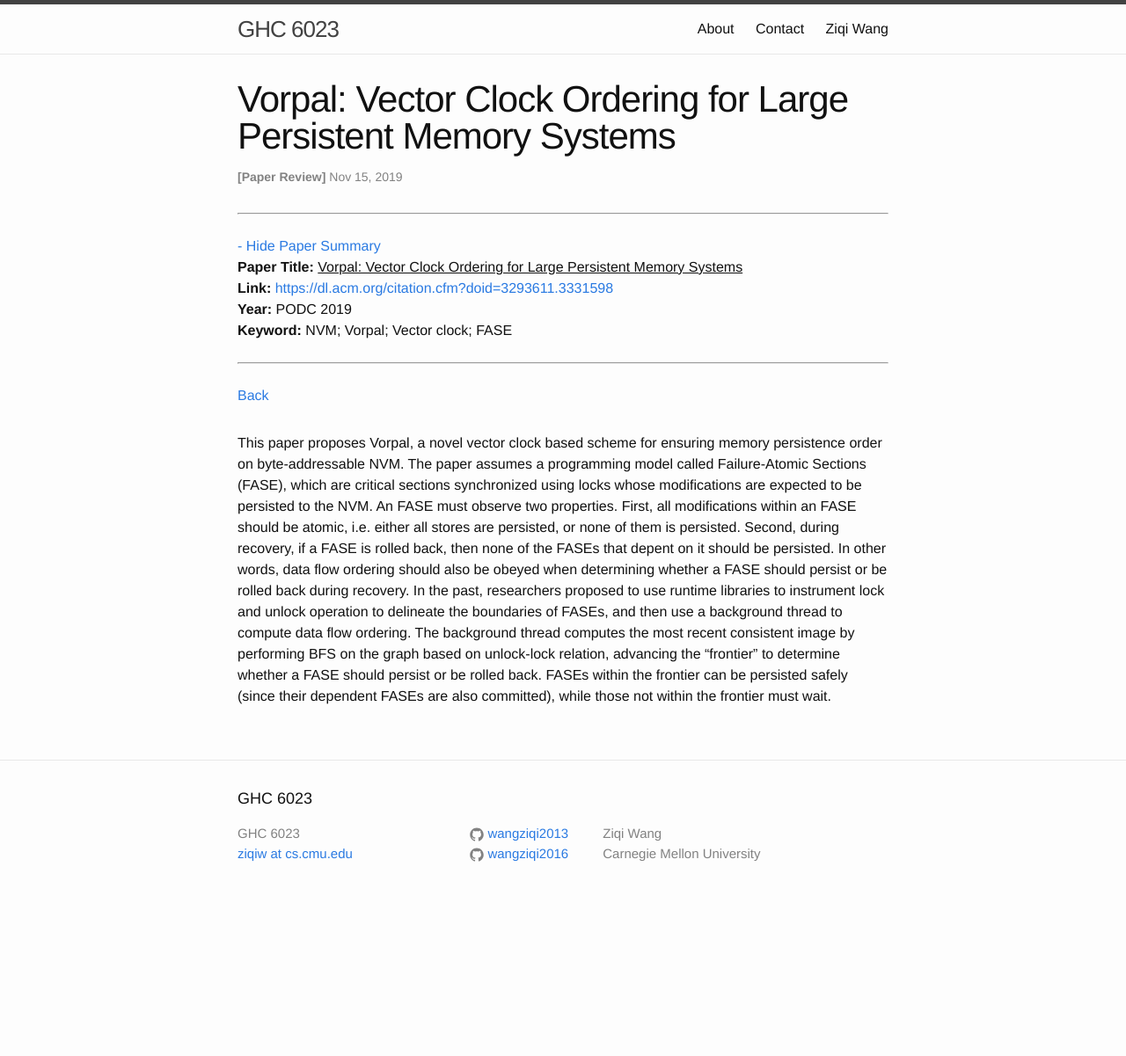
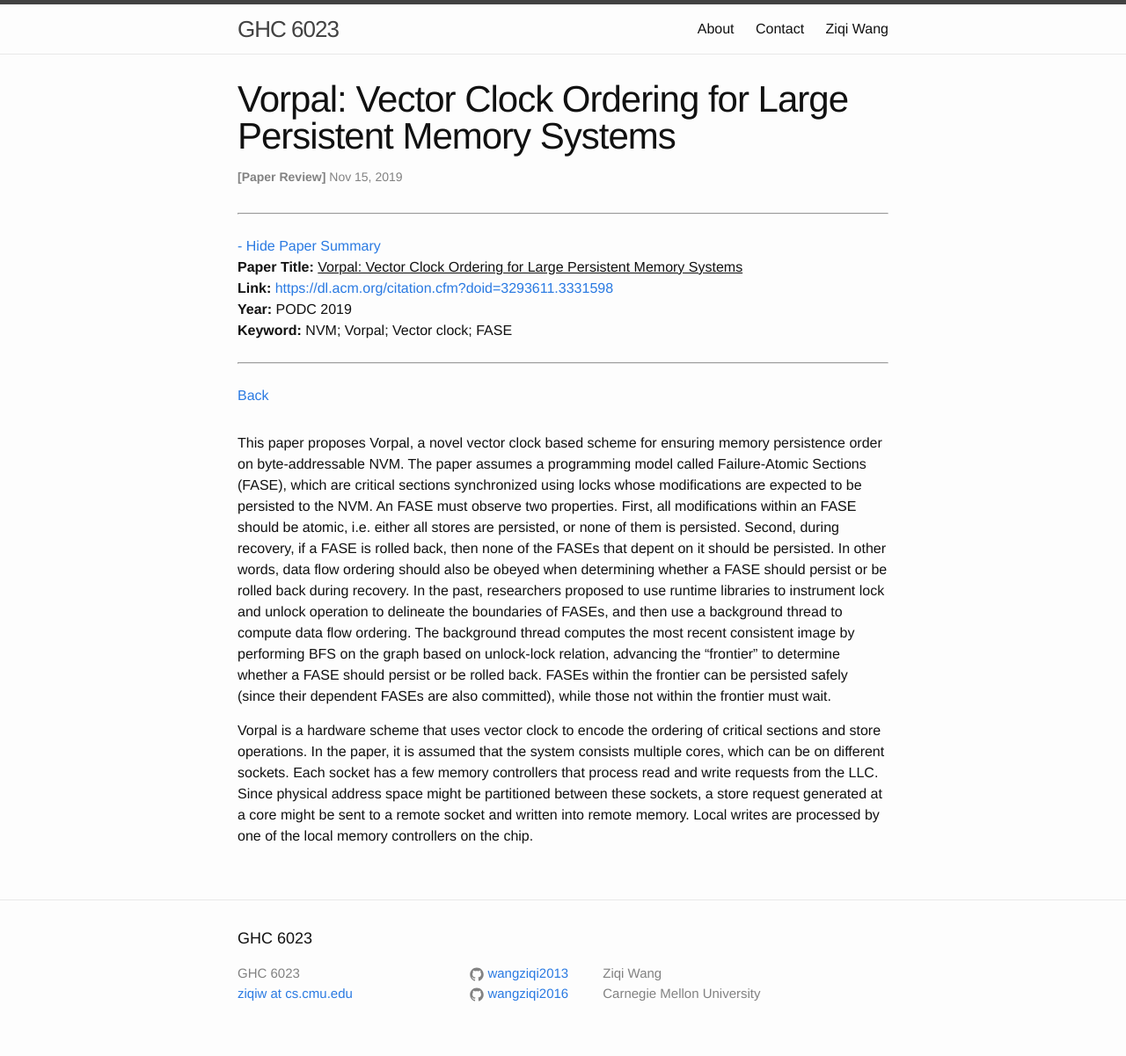
Before and after one commit to wangziqi2013/wangziqi2013.github.io, a Jekyll site: the page built from _posts/2019-11-15-vorpal.markdown, in a window 1280 px wide. Shown: the whole page at 88% size. Built offline with Jekyll 4.4.1, drawn with Linux system fonts in a browser that asks for light colours; before the commit the page ends 1042 px from its top, so only the background shows below that.

Commit message:
Adding assumption

```diff
--- a/_posts/2019-11-15-vorpal.markdown
+++ b/_posts/2019-11-15-vorpal.markdown
@@ -24,3 +24,9 @@ of FASEs, and then use a background thread to compute data flow ordering. The ba
 consistent image by performing BFS on the graph based on unlock-lock relation, advancing the "frontier" to determine whether
 a FASE should persist or be rolled back. FASEs within the frontier can be persisted safely (since their dependent FASEs
 are also committed), while those not within the frontier must wait.
+
+Vorpal is a hardware scheme that uses vector clock to encode the ordering of critical sections and store operations.
+In the paper, it is assumed that the system consists multiple cores, which can be on different sockets. Each socket
+has a few memory controllers that process read and write requests from the LLC. Since physical address space might be
+partitioned between these sockets, a store request generated at a core might be sent to a remote socket and written
+into remote memory. Local writes are processed by one of the local memory controllers on the chip.
```
